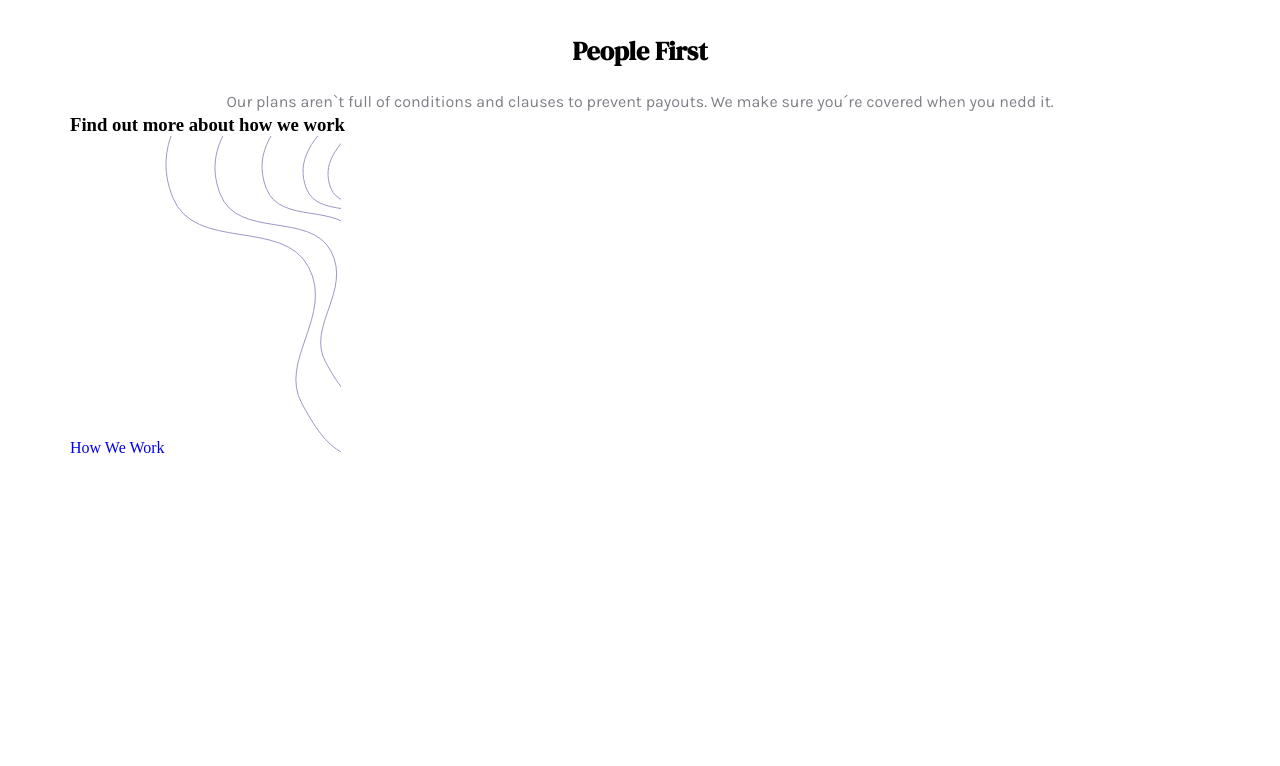
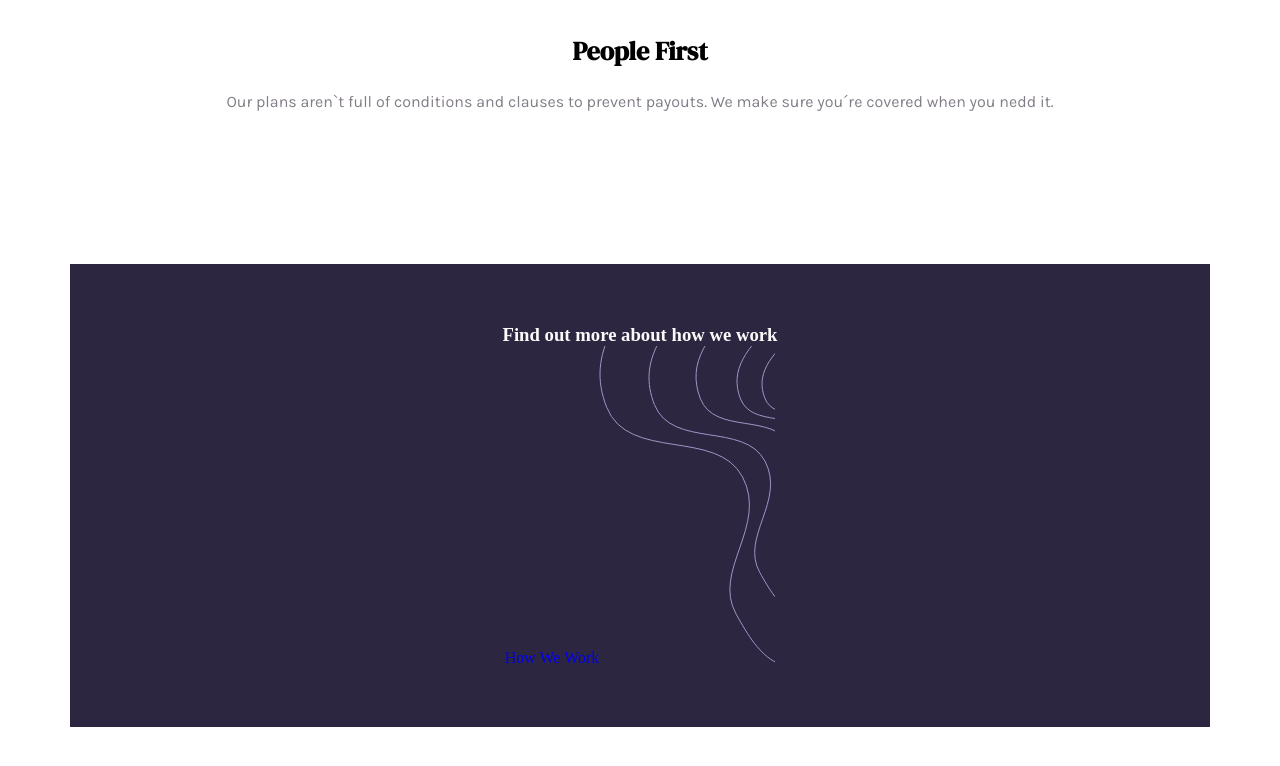
Before and after one commit to higor-costa/pagina-de-destino-insure, a React (Vite) app: page / in a window 1280 px wide. Shown: the part 2907-3673 px from the top of the page. Before the commit the page ends 3564 px from the top, so only its background shows below. Built offline with nearby package versions, Linux system fonts and the light colour scheme.

Commit message:
Declara estilo do conteúdo secundário da main

```diff
--- a/src/style/components/Main.module.scss
+++ b/src/style/components/Main.module.scss
@@ -46,3 +46,12 @@
     }
   }
 }
+
+.callToAction {
+  background: $violeta-escuro;
+  color: $cinza-muito-claro;
+  text-align: center;
+  position: relative;
+  padding: 60px 20px;
+  margin-top: 150px;
+}
```
